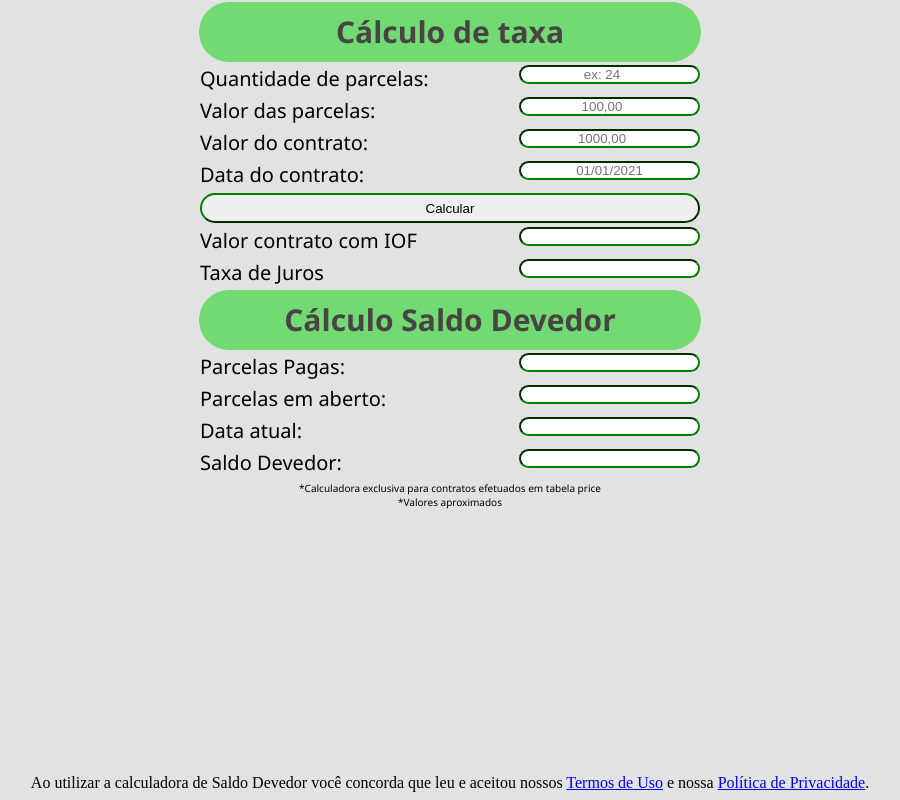
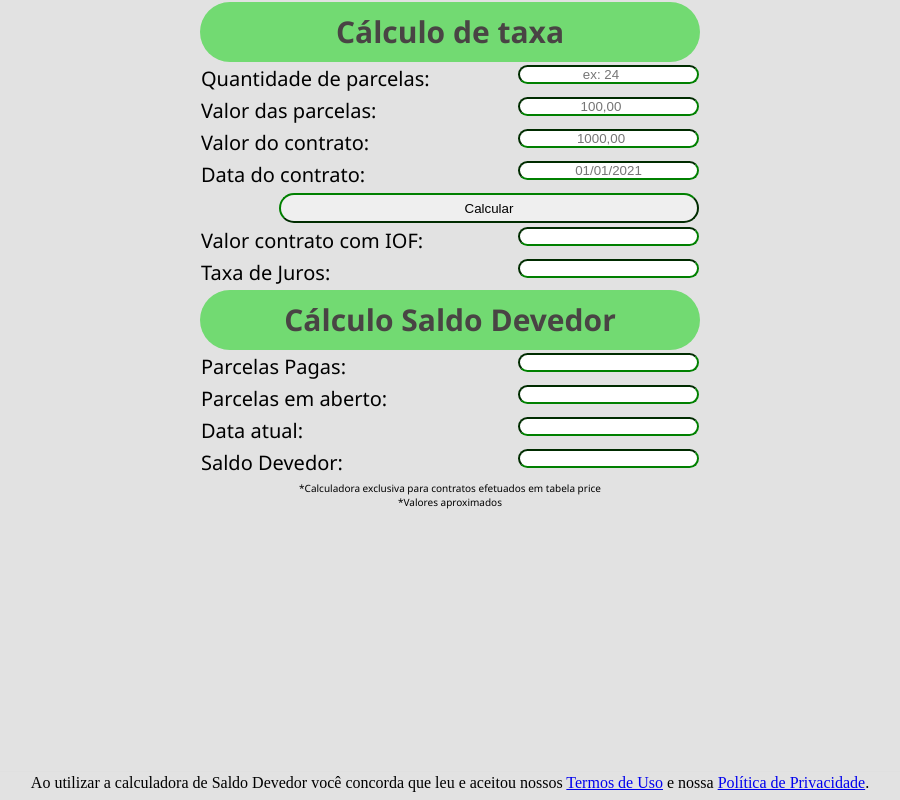
Before and after one commit to JVMAFESSOLI/taxaesd, a plain HTML site: page index.html in a window 1280 px wide. Shown: the whole page, without its empty margins (190-1090 px from the left). Drawn offline with nearby package versions, Linux system fonts and the light colour scheme.

Commit message:
Update index.html

```diff
--- a/index.html
+++ b/index.html
@@ -43,15 +43,15 @@
             <tr>
                 <td>
                     <div class="botao">
-                         <input type="button" value="Calcular" onclick="calculartaxa();"name="button" style="width:500px;height:30px;" >
+                         <input type="button" value="Calcular" onclick="calculartaxa();"name="button" style="width:420px;height:30px;" >
                     </div>
                 </td>
             </tr>
             <tr>
-                <td> Valor contrato com IOF <input type="text" name="contratocomiof" id="contratocomiof" ></td>
+                <td> Valor contrato com IOF: <input type="text" name="contratocomiof" id="contratocomiof" ></td>
             </tr>
             <tr>
-                <td> Taxa de Juros <input type="text" name="taxa" id="taxa" ></td>
+                <td> Taxa de Juros: <input type="text" name="taxa" id="taxa" ></td>
             </tr>
             <tr>
                 <th colspan="1">Cálculo Saldo Devedor</th>
```
